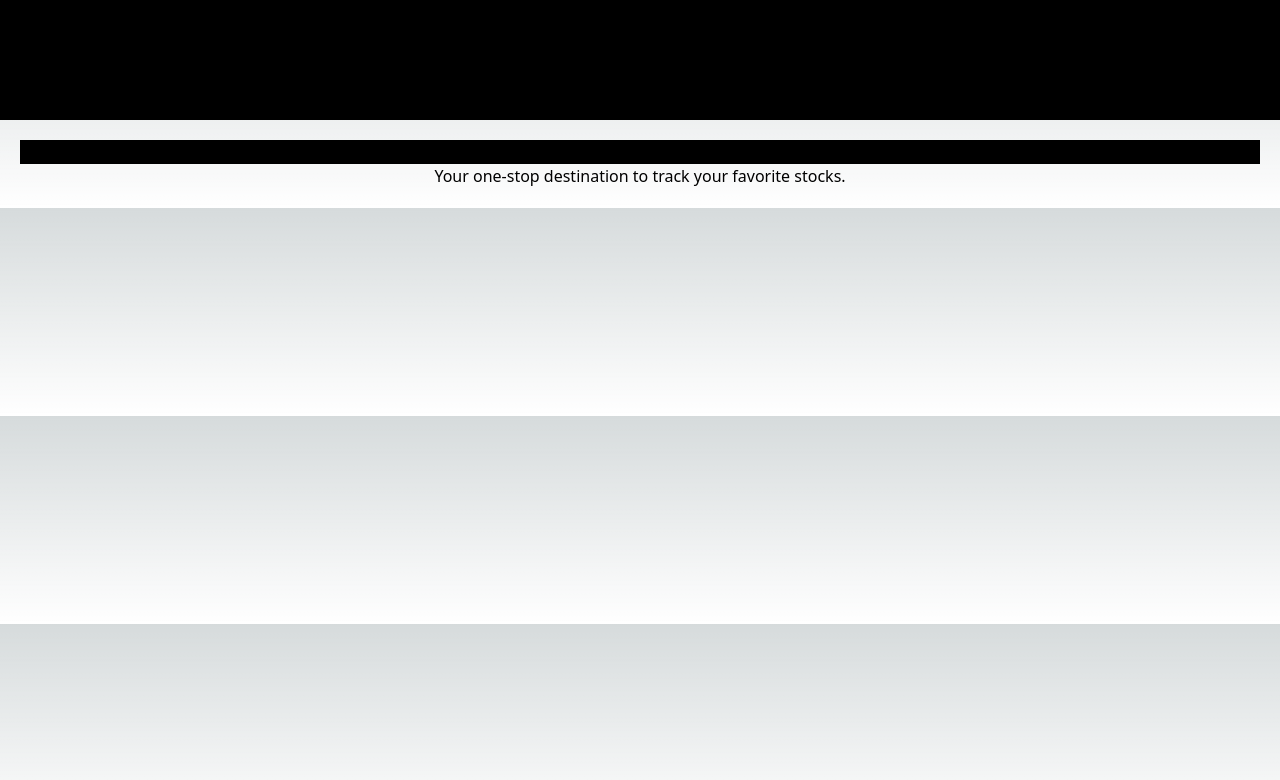
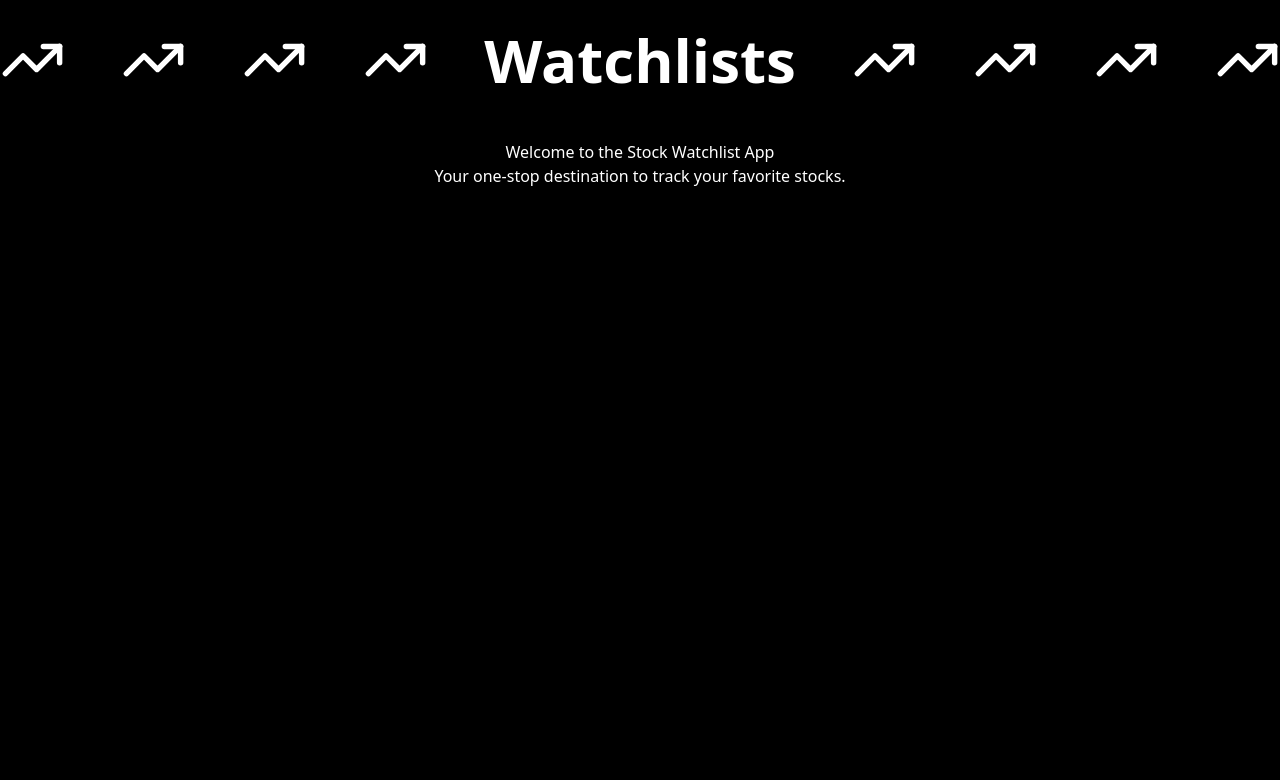
Before and after one commit to lernEarnBurn/Stock-Watchlist, a Next.js app: page /dashboard in a window 1280 px wide. Shown: the top 780 px of the page. Built offline with nearby package versions, Linux system fonts and the light colour scheme; sample sign-in values are in the browser's storage.

Commit message:
some basic styles for everything

```diff
--- a/src/app/global.css
+++ b/src/app/global.css
@@ -17,13 +17,9 @@
 }
 
 body {
-  color: rgb(var(--foreground-rgb));
-  background: linear-gradient(
-      to bottom,
-      transparent,
-      rgb(var(--background-end-rgb))
-    )
-    rgb(var(--background-start-rgb));
+  margin: 0;
+  background-color: black;
+  color: white;
 }
 
 @layer utilities {
```
